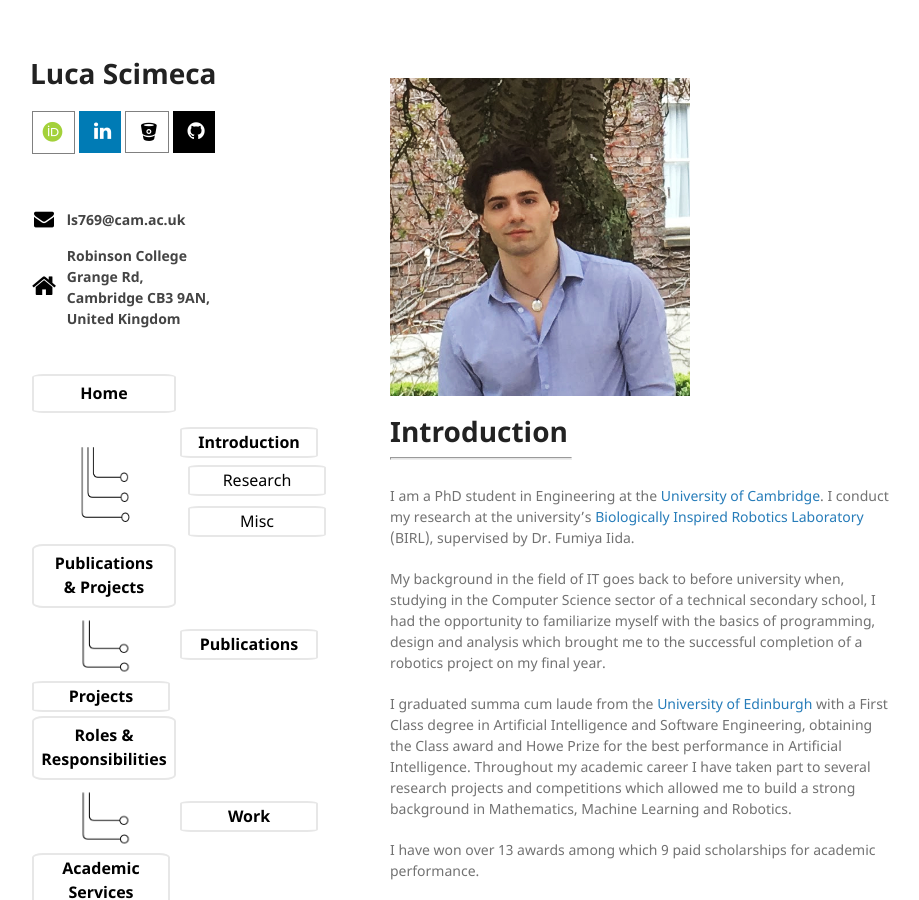
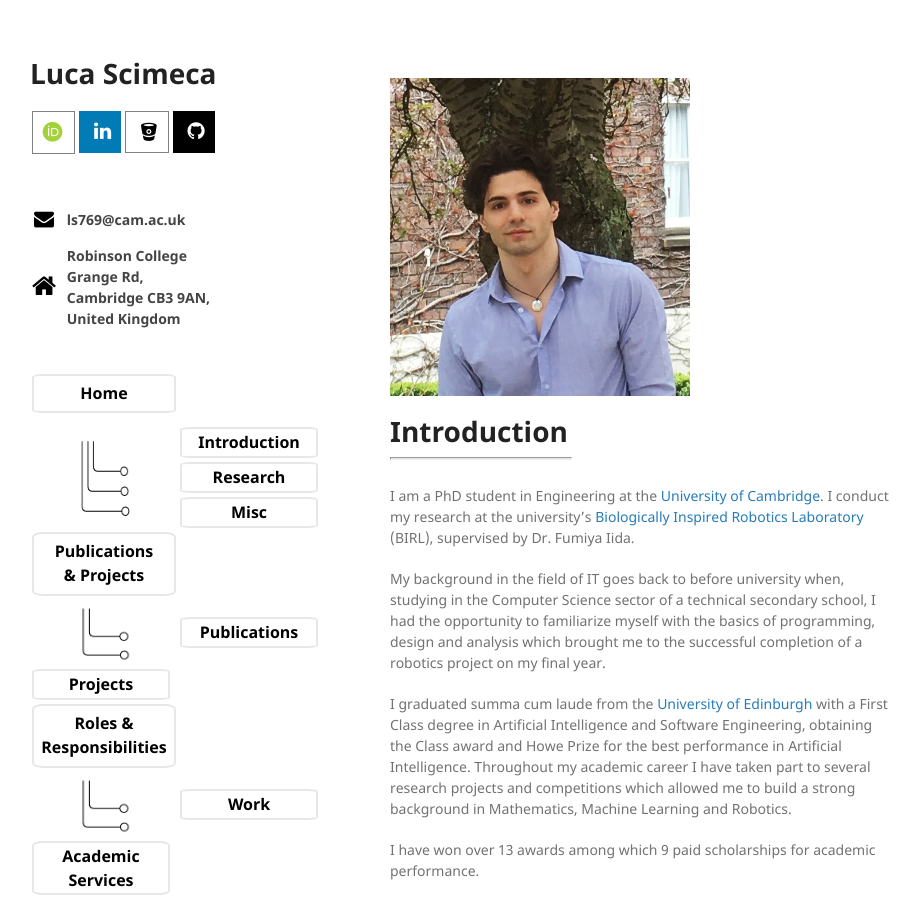
Before and after one commit to lucascimeca/lucascimeca.github.io, a Jekyll site: the page built from index.md, in a window 1280 px wide and 900 px high. Shown: the whole window, without its empty margins (180-1099 px from the left). Built offline with Jekyll 4.4.1, drawn with Linux system fonts in a browser that asks for light colours; nearby versions of some CDN libraries; some web fonts are replaced; the repository's description, which GitHub fills in, is left out.

Commit message:
Update default.html

```diff
--- a/_layouts/default.html
+++ b/_layouts/default.html
@@ -77,10 +77,10 @@
                 <img src="../docs/three_links.png" align="center" height="90" width="60">
             </th>
             <th colspan="2"><a href="https://lucascimeca.github.io/#-intro_img" class="button-hover" style="vertical-align:middle">Introduction</a> </th></tr>
-          <tr><td colspan="2"><a href="https://lucascimeca.github.io/#-research" class="button-hover" style="vertical-align:middle">Research</a> </td></tr>
-          <tr><td colspan="2"><a href="https://lucascimeca.github.io/#-misc" class="button-hover" style="vertical-align:middle">Misc</a> </td></tr>
+          <tr><th colspan="2"><a href="https://lucascimeca.github.io/#-research" class="button-hover" style="vertical-align:middle">Research</a> </th></tr>
+          <tr><th colspan="2"><a href="https://lucascimeca.github.io/#-misc" class="button-hover" style="vertical-align:middle">Misc</a> </th></tr>
           <tr>
-            <th><a href="https://lucascimeca.github.io/publications" class="button-hover-large" style="vertical-align:middle; padding: 5px 5px 5px 5px">Publications </br>& Projects</a></th>
+            <th colspan="2"><a href="https://lucascimeca.github.io/publications" class="button-hover-large" style="vertical-align:middle; padding: 5px 5px 5px 5px">Publications </br>& Projects</a></th>
             <td></td>
           </tr>
           <tr>
@@ -97,7 +97,7 @@
                 <img src="../docs/two_links.png" align="center" height="65" width="60"></th>
             <th colspan="2"><a href="https://lucascimeca.github.io/responsibilities#-work" class="button-hover" style="vertical-align:middle">Work</a> </th></tr>
           <tr><th colspan="2"><a href="https://lucascimeca.github.io/responsibilities#-accademic-services" class="button-hover" style="vertical-align:middle; height:48px">Academic Services</a> </th></tr>
-              <!--   <tr><a href="https://lucascimeca.github.io/curriculum-vitae" class="button-hover-large" style="vertical-align:middle">Curriculum Vitae</a></tr>  -->
+          <!--   <tr><a href="https://lucascimeca.github.io/curriculum-vitae" class="button-hover-large" style="vertical-align:middle">Curriculum Vitae</a></tr>  -->
         </table></br>
 
       </header>
```
